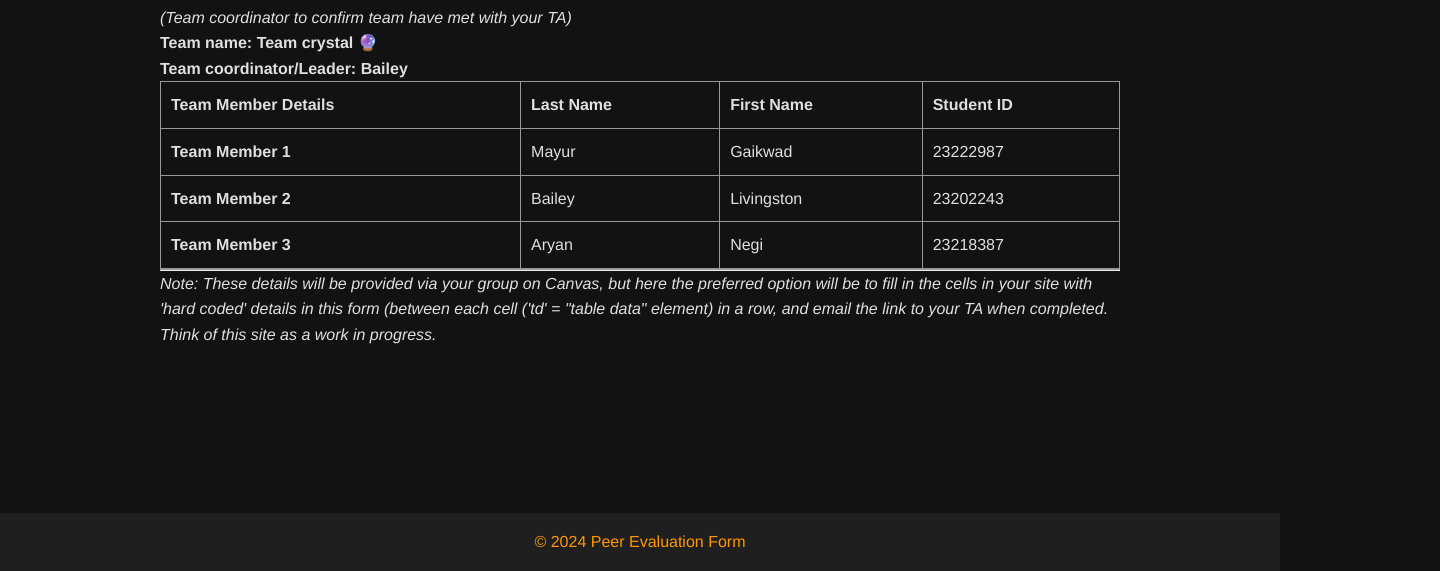
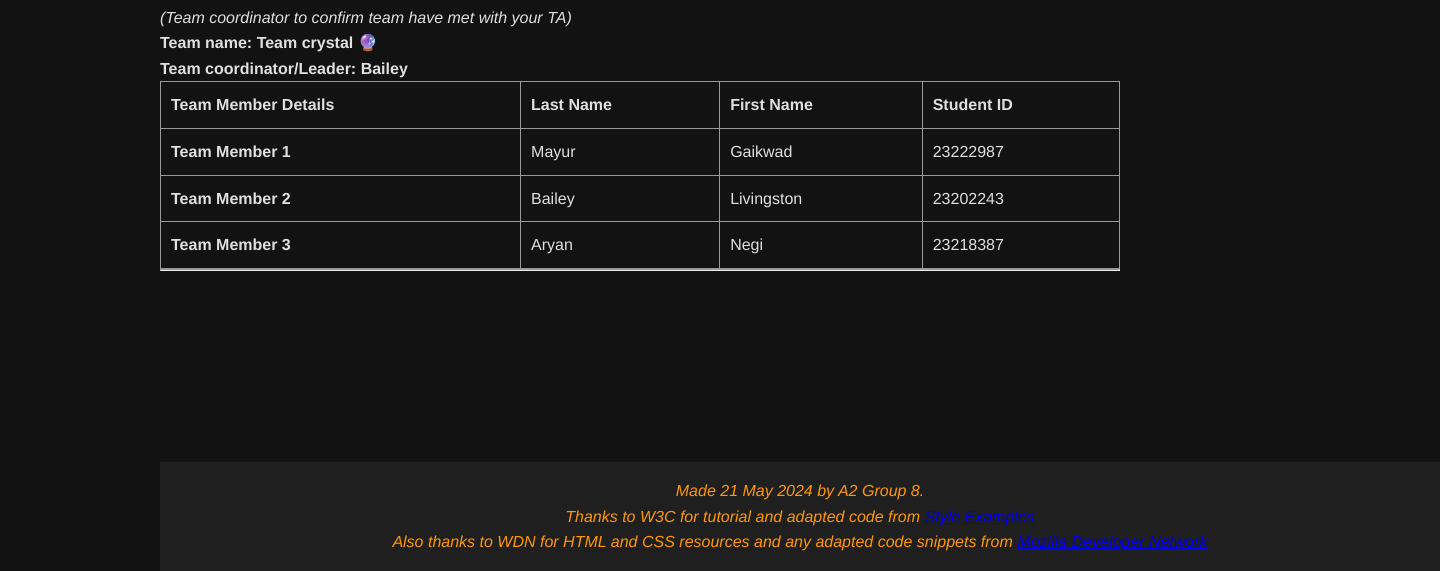
Before and after one commit to bailey1z54/TIS-Group-site, a plain HTML site: page misc/team-formation.html in a window 1280 px wide. Shown: the part 229-800 px from the top of the page, 1440 px wide, since content can reach past the window. Drawn offline with Linux system fonts and the light colour scheme.

Commit message:
Update team-formation.html

```diff
--- a/misc/team-formation.html
+++ b/misc/team-formation.html
@@ -145,11 +145,10 @@
   </table>
 
   <hr/>
-  <p><em>Note: These details will be provided via your group on Canvas, but here the preferred option will be to fill in the cells in your site with 'hard coded' details in this form (between each cell ('td' = "table data" element) in a row, and email the link to your TA when completed. Think of this site as a work in progress.</em></p>
-</div>
-
-<footer>
-  <p>&copy; 2024 Peer Evaluation Form</p>
+  <footer>
+    <address>Made 21 May 2024 by A2 Group 8.</address>
+    <p><em>Thanks to W3C for tutorial and adapted code from <a href="https://www.w3.org/Style/Examples/011/firstcss.en.html">Style Examples</a></em></p>
+    <p><em>Also thanks to WDN for HTML and CSS resources and any adapted code snippets from <a href="https://developer.mozilla.org/en-US/docs/Web">Mozilla Developer Network</a></em></p>
 </footer>
 </body>
 </html>
```
